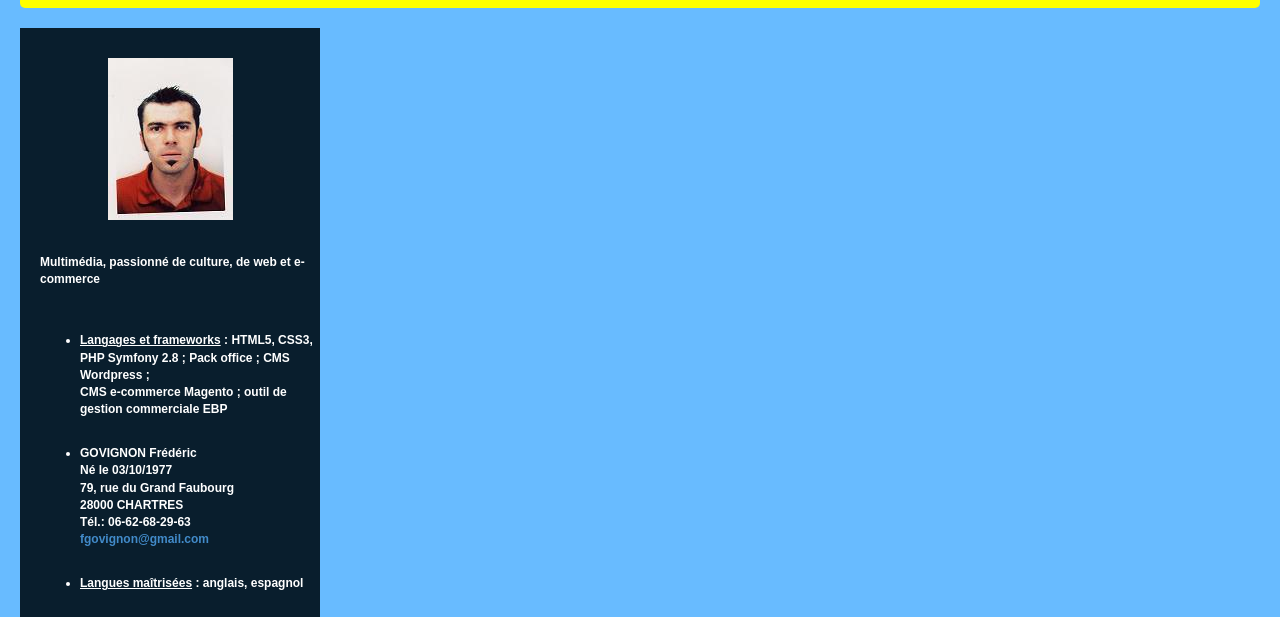
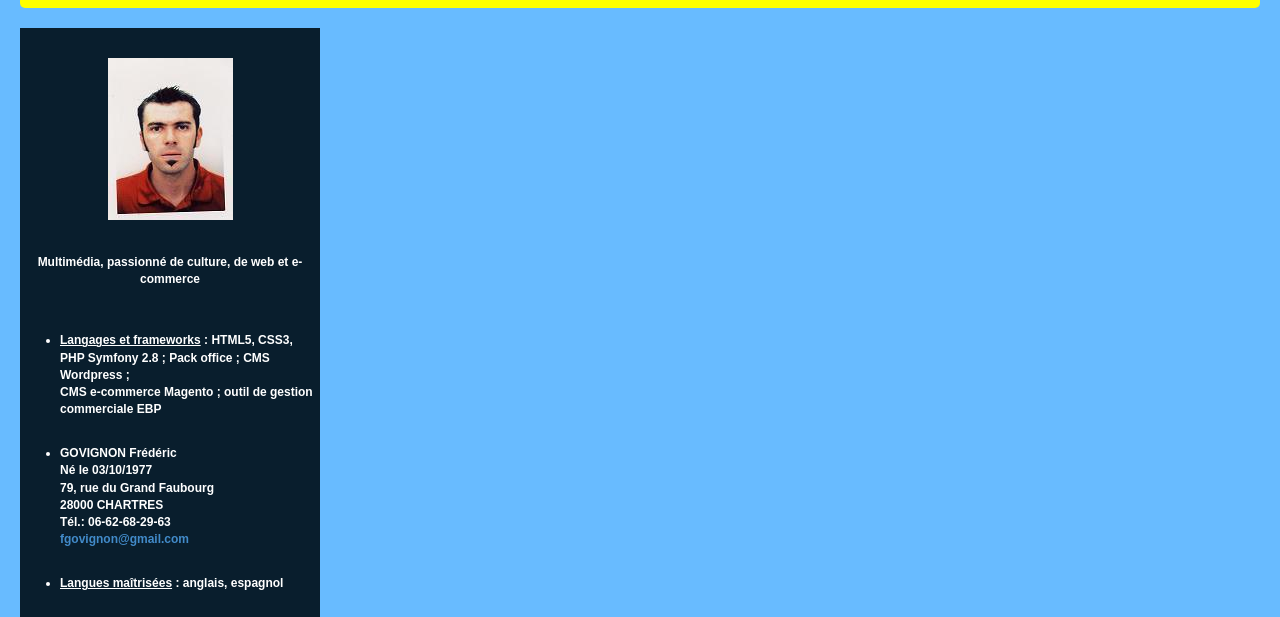
Before and after one commit to FredGOVIGNON/Mon_CV_Wild, a plain HTML site: page index.html in a window 1280 px wide. Shown: the part 122-739 px from the top of the page. Drawn offline with Linux system fonts and the light colour scheme.

Commit message:
dernière modif index.html et css

```diff
--- a/css/stylesheet.css
+++ b/css/stylesheet.css
@@ -30,8 +30,8 @@ body{
 	position: relative;
 }
 
-.presentation{
-	padding-left: 20px;
+p {
+	text-align: center;
 }
 
 #right-box{
--- a/index.html
+++ b/index.html
@@ -25,7 +25,7 @@
 			<br/>
 			<br/>
 				<div class="presentation">
-					<p>Multimédia, passionné de culture, de web et e-commerce<br/>
+					<p>Multimédia, passionné de culture, de web et e-commerce</p>
 					<br/><br/>
 						<ul>
 							<li><u>Langages et frameworks</u> : HTML5, CSS3, PHP Symfony 2.8 ; Pack office ; CMS Wordpress ;<br/> CMS e-commerce Magento ; outil de gestion commerciale EBP<br/>
@@ -38,7 +38,7 @@
 					<ul>
 						<li><u>Langues maîtrisées</u> : anglais, espagnol<br/></li>
 					</ul>
-					<br/><br/>
+					<br/>
 					<ul>
 						<li><u>Loisir</u> : Rédacteur/reporter web et presse écrite pour le magazine bimestriel <a href="http://www.metalobs.com">METAL OBS</a> (chroniques d'albums, interviews, live reports, etc.)</li>
 					</ul>
```
